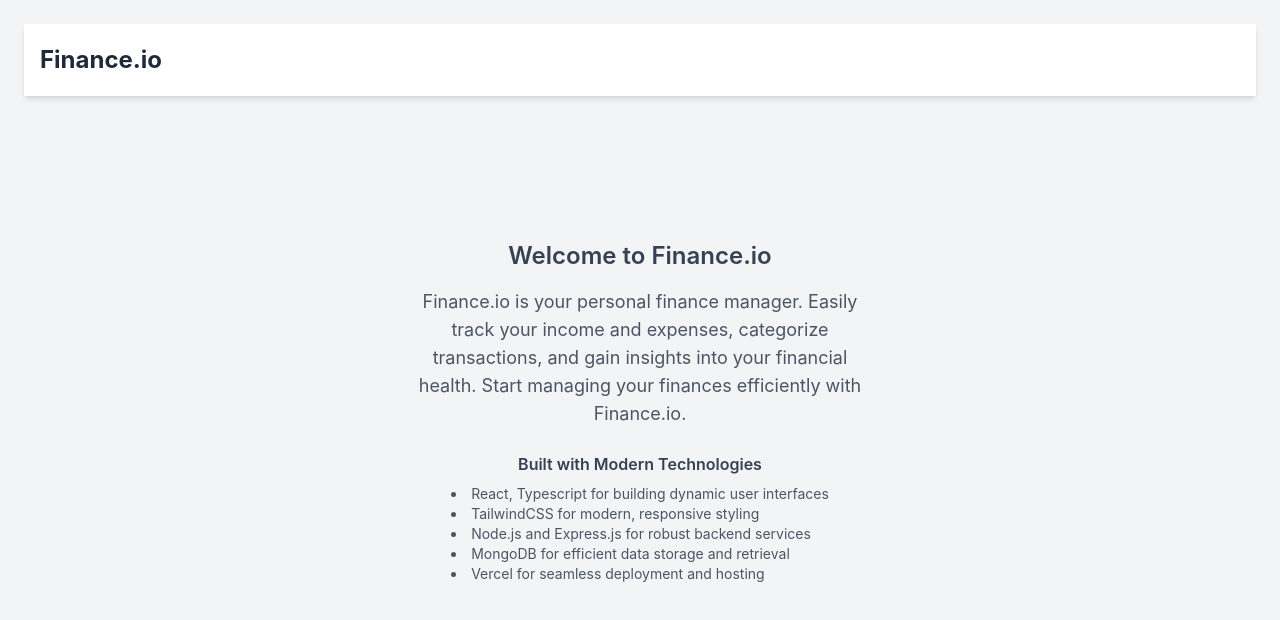
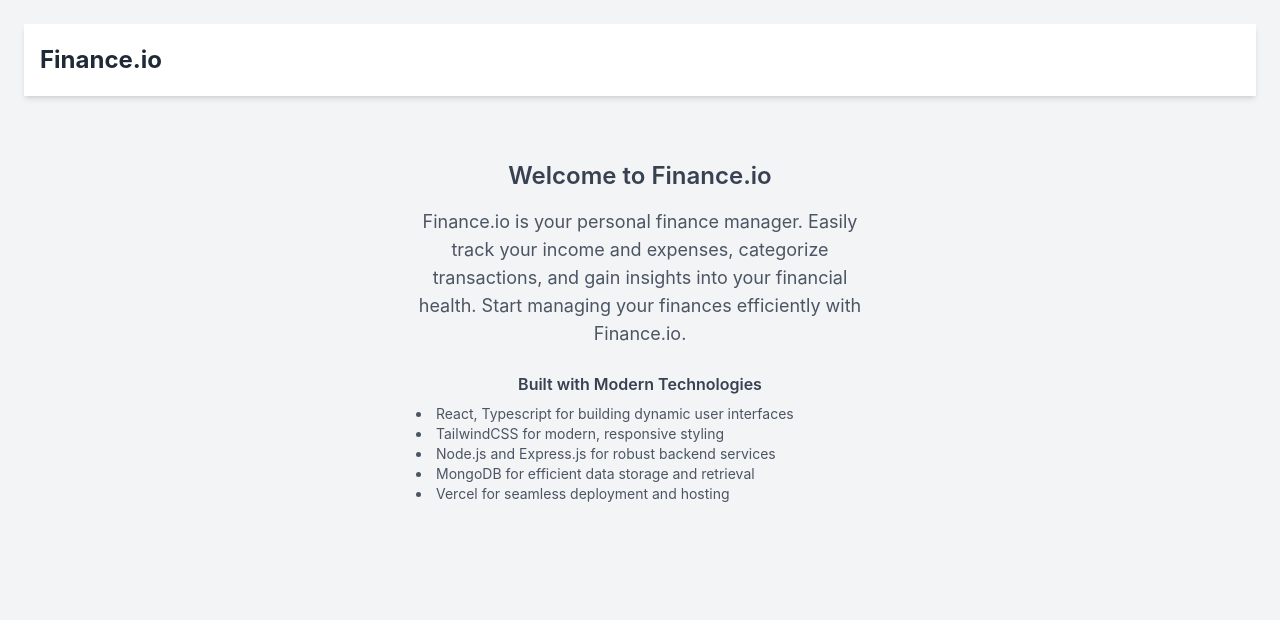
Before and after one commit to Zaiqin/Finance.io, a React (Create React App) app in the folder frontend/: page / in a window 1280 px wide. Shown: the top 620 px of the page. Built offline with nearby package versions, Linux system fonts and the light colour scheme; what chartjs-plugin-zoom would draw is missing.

Commit message:
Fixed tag dialog width

```diff
--- a/frontend/src/App.tsx
+++ b/frontend/src/App.tsx
@@ -425,14 +425,14 @@
       </div>
 
       {!isLoggedIn && !(loadedParts.finances && loadedParts.categories && loadedParts.presets && loadedParts.tags) ? (
-        <div className="flex flex-col items-center justify-center pt-[15vh]">
+        <div className="flex flex-col items-center justify-center pt-[5vh]">
           <h2 className="text-xl sm:text-2xl font-semibold text-gray-700 mb-4">
             Welcome to Finance.io
           </h2>
             <p className="text-lg text-gray-600 mb-6 text-center max-w-md w-2/3">
             Finance.io is your personal finance manager. Easily track your income and expenses, categorize transactions, and gain insights into your financial health. Start managing your finances efficiently with Finance.io.
             </p>
-          <div className="text-gray-600 mb-6 text-center max-w-md">
+          <div className="text-gray-600 mb-6 text-center max-w-md max-w-md w-2/3">
             <h3 className="text-md font-semibold text-gray-700 mb-2">Built with Modern Technologies</h3>
             <ul className="list-disc list-inside text-left mx-auto text-sm">
               <li>React, Typescript for building dynamic user interfaces</li>
--- a/frontend/src/components/TagDialog.tsx
+++ b/frontend/src/components/TagDialog.tsx
@@ -110,7 +110,7 @@
 
   return (
     <div className="fixed inset-0 flex items-center justify-center bg-black bg-opacity-50">
-      <div className="bg-white p-6 rounded shadow-md w-[50vw]">
+      <div className="bg-white p-6 rounded shadow-md w-[80vw]">
         <h2 className="text-xl font-bold mb-4">
           {selectedTag ? "Edit Tag" : "Add Tag"}
         </h2>
```
